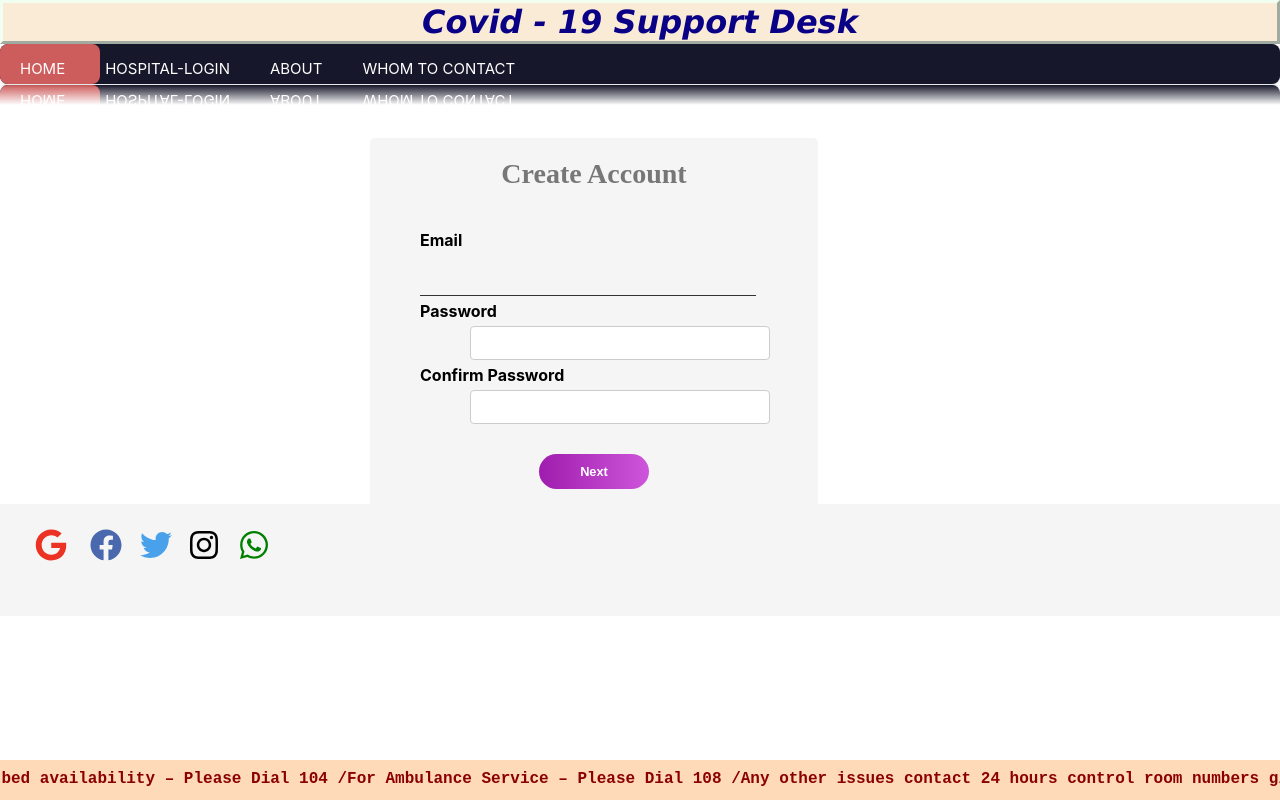
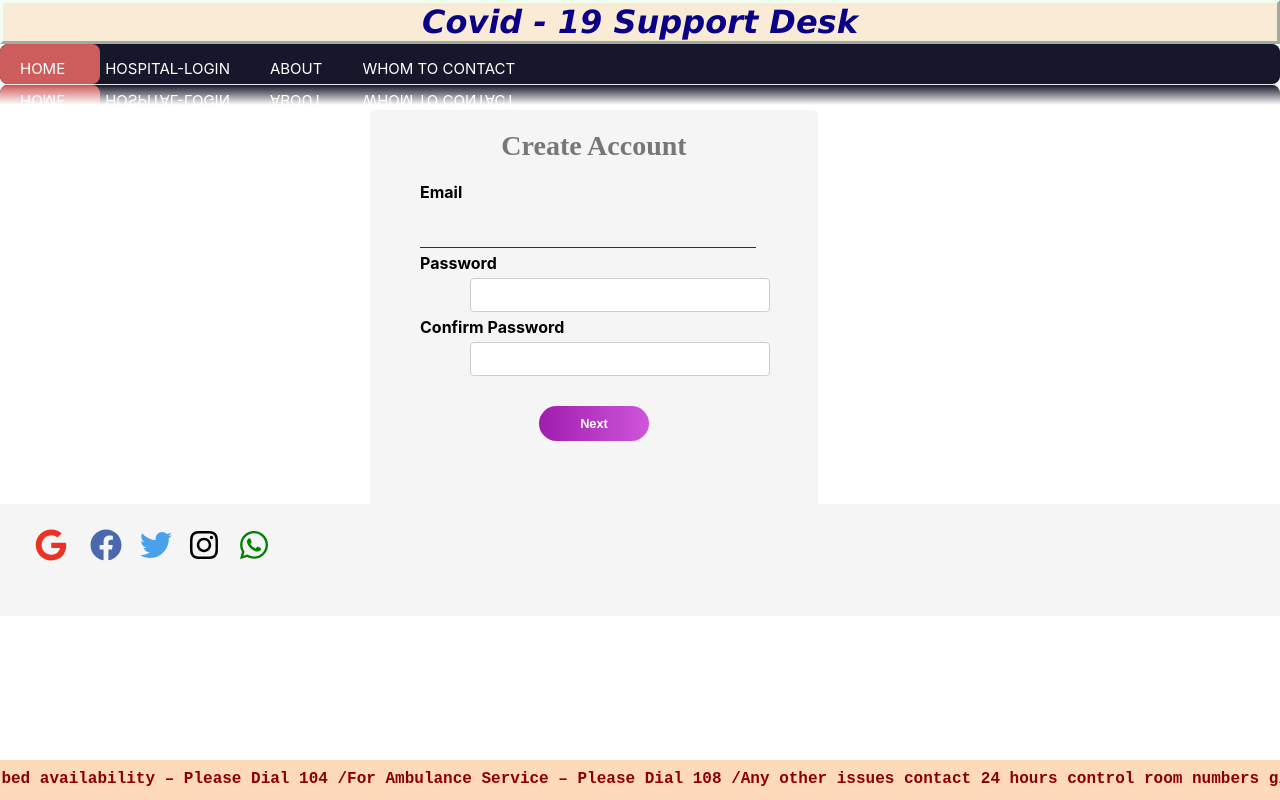
Before and after one commit to RoshiniSukumar/Covid-19-Support-Desk, a React (Create React App) app: page /registerform in a window 1280 px wide. Built offline with nearby package versions, Linux system fonts and the light colour scheme.

Commit message:
update css

```diff
--- a/src/components/function/Update.css
+++ b/src/components/function/Update.css
@@ -8,9 +8,10 @@
 .contain{
     width:35%;
     height:450px;
-    margin:3% auto;
+    margin-bottom: 200px;
+    padding-bottom: 100px;
     margin-left:330px;
-    margin: bottom 60px;
+    margin-top: 10px;
     background:whitesmoke;
     border-radius: 5px;
     position: relative;
@@ -18,11 +19,15 @@
     align-items: center;
     box-sizing:border-box;
 }
+#form1{
+    padding-bottom: 100px;
+}
 .contain1{
     width:35%;
-    height:800px;
+    height:900px;
     margin:8% auto;
     margin-left:350px;
+
     background:whitesmoke;
     border-radius: 5px;
     position: relative;
@@ -33,7 +38,7 @@
 }
 h3{
     text-align: center;
-    margin-bottom: 40px;
+    margin-bottom: 20px;
     color:#777;
     padding-top: 20px;
     font-family: 'Times New Roman', Times, serif;
@@ -69,7 +74,7 @@ form input{
 form button{
     width:110px;
     height:35px;
-    margin:0 10px;
+    margin:0px 10px;
     background: linear-gradient(to right,#9f1dad,#ce56db);
     border-radius: 30px;
     border:0;
@@ -86,6 +91,8 @@ form button{
     font-family: 'Times New Roman', Times, serif;
     font-size:15px ;
     color:red;
+    position:relative;
+    left:50px;
 }
  .lbl{
     font-weight: bold;
```
